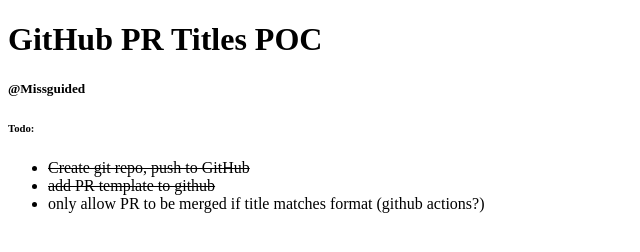
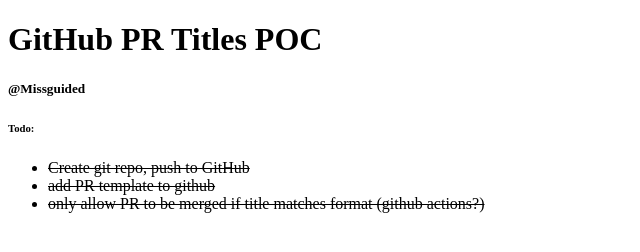
Before and after one commit to misskartar/Enforce-PR-Titles-POC, a plain HTML site: page index.html in a window 1280 px wide. Shown: the whole page, without its empty margins (0-640 px from the left). Drawn offline with Linux system fonts and the light colour scheme.

Commit message:
PR-4: update todo

```diff
--- a/index.html
+++ b/index.html
@@ -17,7 +17,7 @@
         <li><s>Create git repo, push to GitHub</s></li>
         <li><s>add PR template to github</s></li>
         <li>
-          only allow PR to be merged if title matches format (github actions?)
+          <s>only allow PR to be merged if title matches format (github actions?)</s>
         </li>
       </ul>
     </div>
```
